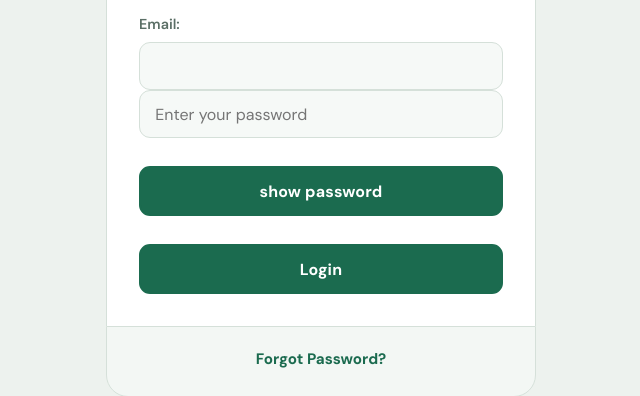
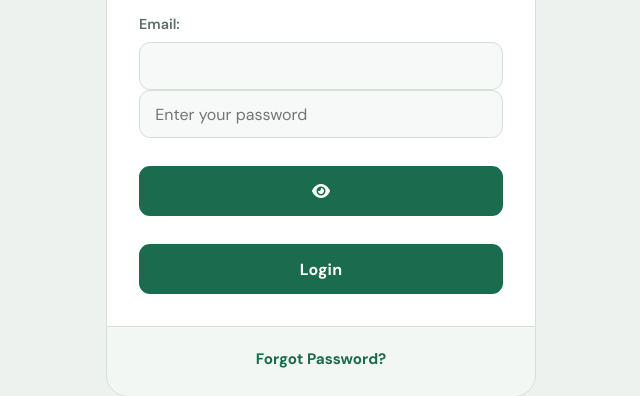
Before and after one commit to sameer5547/EXPENSE-TRACKER-VERSION-2, a Flask app: page /login in a window 1280 px wide. Shown: the part 242-638 px from the top of the page, without its empty margins (319-959 px from the left). Run offline with Flask 3, Linux system fonts and the light colour scheme; parts of the project's set-up code (start-up, migrations or seed data) failed here and were passed over.

Commit message:
Update login.html

```diff
--- a/EXPENSE-TRACKER ver-2/templates/login.html
+++ b/EXPENSE-TRACKER ver-2/templates/login.html
@@ -4,6 +4,7 @@
     <meta charset="UTF-8">
     <meta name="viewport" content="width=device-width, initial-scale=1.0">
     <link rel="stylesheet" href="{{url_for('static',filename='auth.css')}}">
+    <link rel="stylesheet" href="https://cdnjs.cloudflare.com/ajax/libs/font-awesome/6.5.1/css/all.min.css">
     <title>LOGIN - Expense Tracker</title>
 </head>
 
@@ -45,18 +46,12 @@
 
         <br><br>
 
-        <div class="password-container">
-    <input
-        type="password"
-        name="password"
-        id="loginPassword"
-        placeholder="Enter your password"
-        required
-    >
-
-    <button type="button" onclick="togglePassword('loginPassword', this)">
-        show password
-    </button>
+       <!-- Password Container -->
+<div class="password-wrapper">
+  <input type="password" id="password" name="password" placeholder="Enter your password" required>
+  <button type="button" class="toggle-eye" id="togglePassword" aria-label="Show password">
+    <i class="fa-solid fa-eye"></i>
+  </button>
 </div>
 
         <br><br>
@@ -72,20 +67,17 @@
         Don't have an account?
         <a href="/signup">Create Account</a>
     </p>
+<script>
+   const pwd = document.getElementById("password");
+  const eye = document.getElementById("togglePassword");
+  const icon = eye.querySelector("i");
 
-    <script>
-function togglePassword(inputId, button) {
-    const passwordInput = document.getElementById(inputId);
-
-    if (passwordInput.type === "password") {
-        passwordInput.type = "text";
-        button.textContent = "hide password";
-    } else {
-        passwordInput.type = "password";
-        button.textContent = "show password";
-    }
-}
-
+  eye.addEventListener("click", () => {
+    const show = pwd.type === "password";
+    pwd.type = show ? "text" : "password";
+    icon.classList.toggle("fa-eye", !show);
+    icon.classList.toggle("fa-eye-slash", show);
+  });
 function closeFlash(button) {
 
     const message =
```
